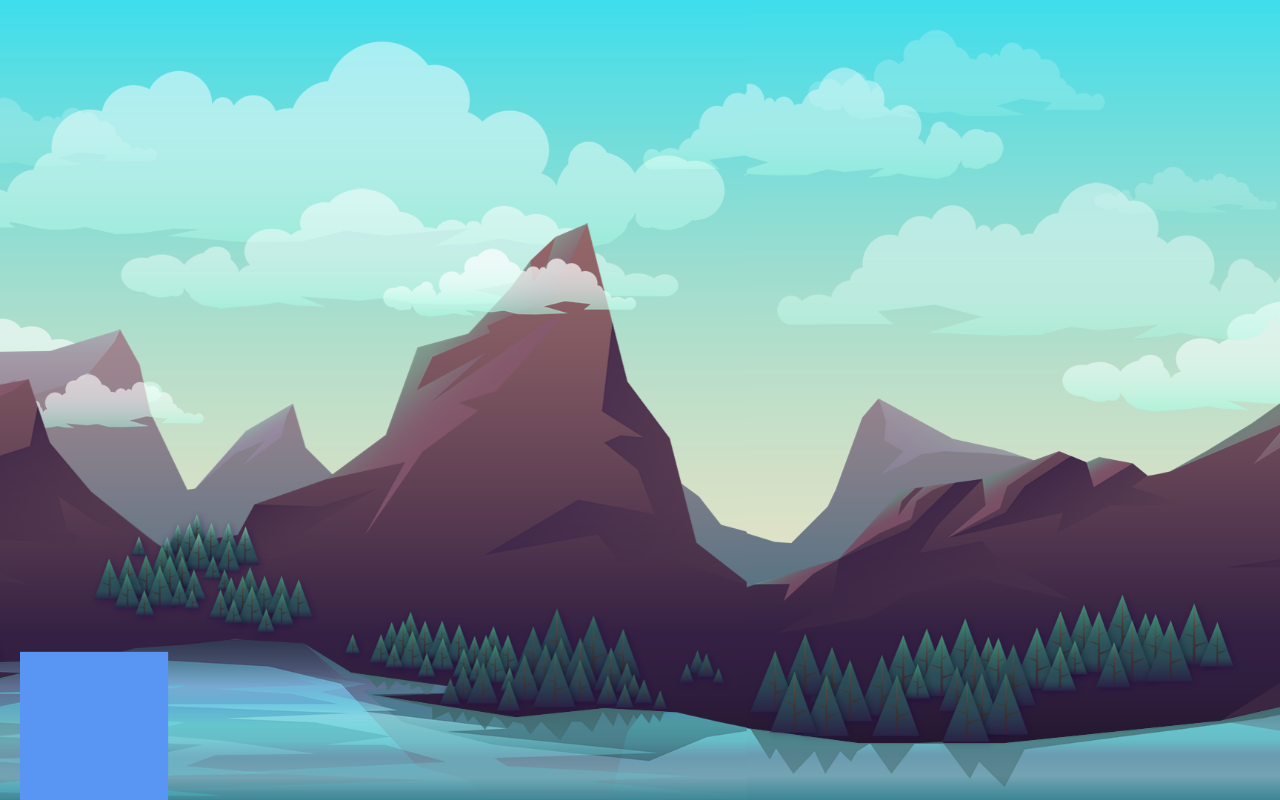
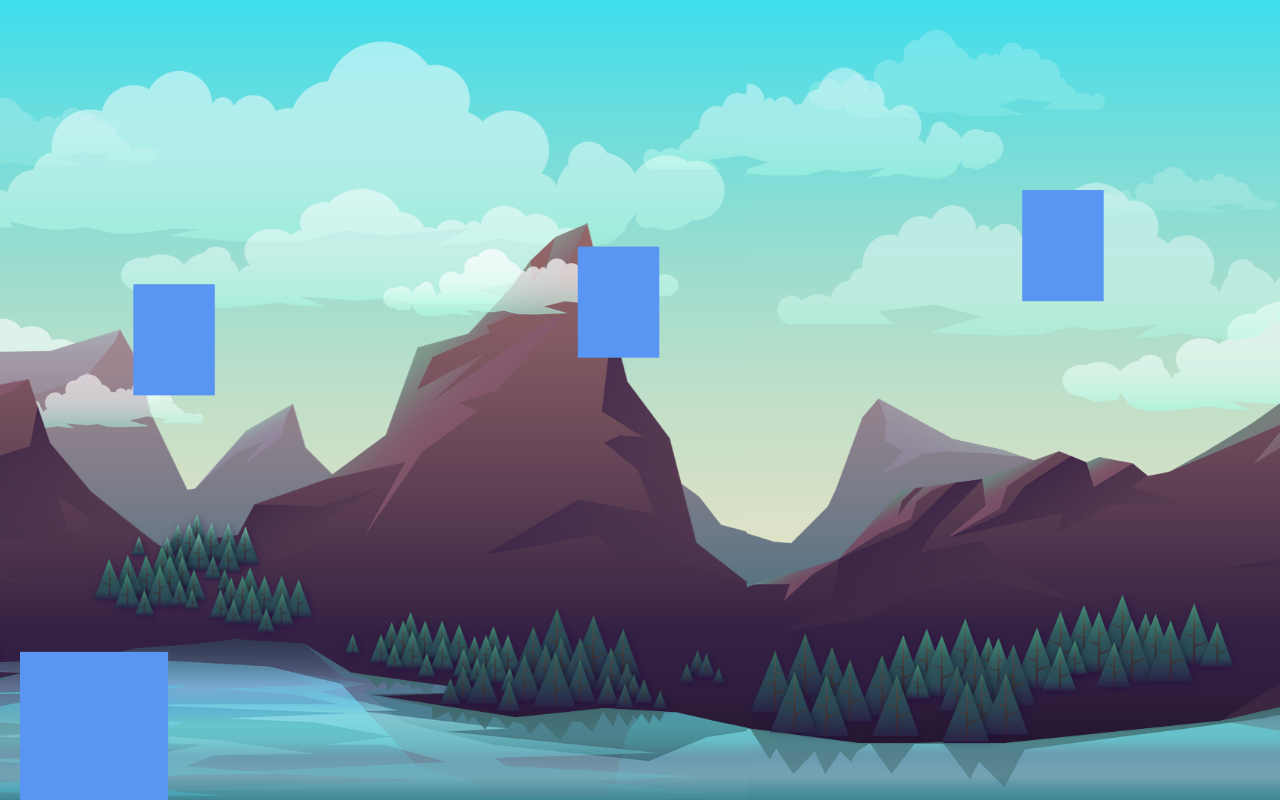
Before and after one commit to opedromonteiro/Hunter-the-game, a plain HTML site: page Hunter/index.html in a window 1280 px wide. Drawn offline with Linux system fonts and the light colour scheme.

Commit message:
obstacles added

```diff
--- a/Hunter/index.html
+++ b/Hunter/index.html
@@ -15,6 +15,7 @@
 
     <script src="./js/background.js"></script>
     <script src="./js/game.js"></script>
+    <script src="./js/obstacle.js"></script>
     <script src="./js/player.js"></script>
 </body>
 </html>
--- a/Hunter/js/game.js
+++ b/Hunter/js/game.js
@@ -8,6 +8,8 @@ class Game {
         this.ratio = this.height / this.baseHeight;
         this.background = new Background(this);
         this.player = new Player(this);
+        this.obstacles = [];
+        this.numberOfObstacles = 10;
         this.gravity;
         this.speed;
 
@@ -44,6 +46,10 @@ class Game {
         this.speed = 3 * this.ratio;
         this.background.resize();
         this.player.resize();
+        this.createObstacles();
+        this.obstacles.forEach(obstacle => {
+            obstacle.resize();
+        });
     }
 
     render() {
@@ -51,6 +57,20 @@ class Game {
         this.background.draw();
         this.player.update();
         this.player.draw();
+        this.obstacles.forEach(obstacle => {
+            obstacle.update();
+            obstacle.draw();
+        });
+    }
+
+    createObstacles()   {
+        this.obstacles = [];
+        const firstX = this.baseHeight * this.ratio;
+        const obstacleSpacing = 600 * this.ratio;
+
+        for(let i = 0; i < this.numberOfObstacles; i++)  {
+            this.obstacles.push(new Obstacle(this, firstX + i * obstacleSpacing));
+        }
     }
 }
 
--- /dev/null
+++ b/Hunter/js/obstacle.js
@@ -0,0 +1,40 @@
+class Obstacle  {
+    constructor(game, x)    {
+        this.game = game;
+        this.spriteWidth = 110;
+        this.spriteHeight = 150;
+        this.scaledWidth = this.spriteWidth * this.game.ratio;
+        this.scaledHeight = this.spriteHeight * this.game.ratio;
+        this.x = x;
+        this.y = Math.random() * (this.game.height - this.scaledHeight);
+        this.speedY = Math.random() < 0.5 ? -1 : 1;
+        this.markedForDeletion = false;
+    }
+
+    update()    {
+        this.x -= this.game.speed;
+        this.y += this.speedY;
+        if(this.y <= 0 || this.y >= this.game.height - this.scaledHeight)   {
+            this.speedY *= -1;
+        }
+
+        if(this.isOffScreen())  {
+            this.markedForDeletion = true;
+            this.game.obstacles = this.game.obstacles.filter(obstacle => !obstacle.markedForDeletion);
+            console.log (this.game.obstacles,length)
+        }
+    }
+
+    draw()  {
+        this.game.ctx.fillRect(this.x, this.y, this.scaledWidth, this.scaledHeight);
+    }
+
+    resize() {
+        this.scaledWidth = this.spriteWidth * this.game.ratio;
+        this.scaledHeight = this.spriteHeight * this.game.ratio;
+    }
+
+    isOffScreen()   {
+        return this.x < 0;
+    }
+}
```
